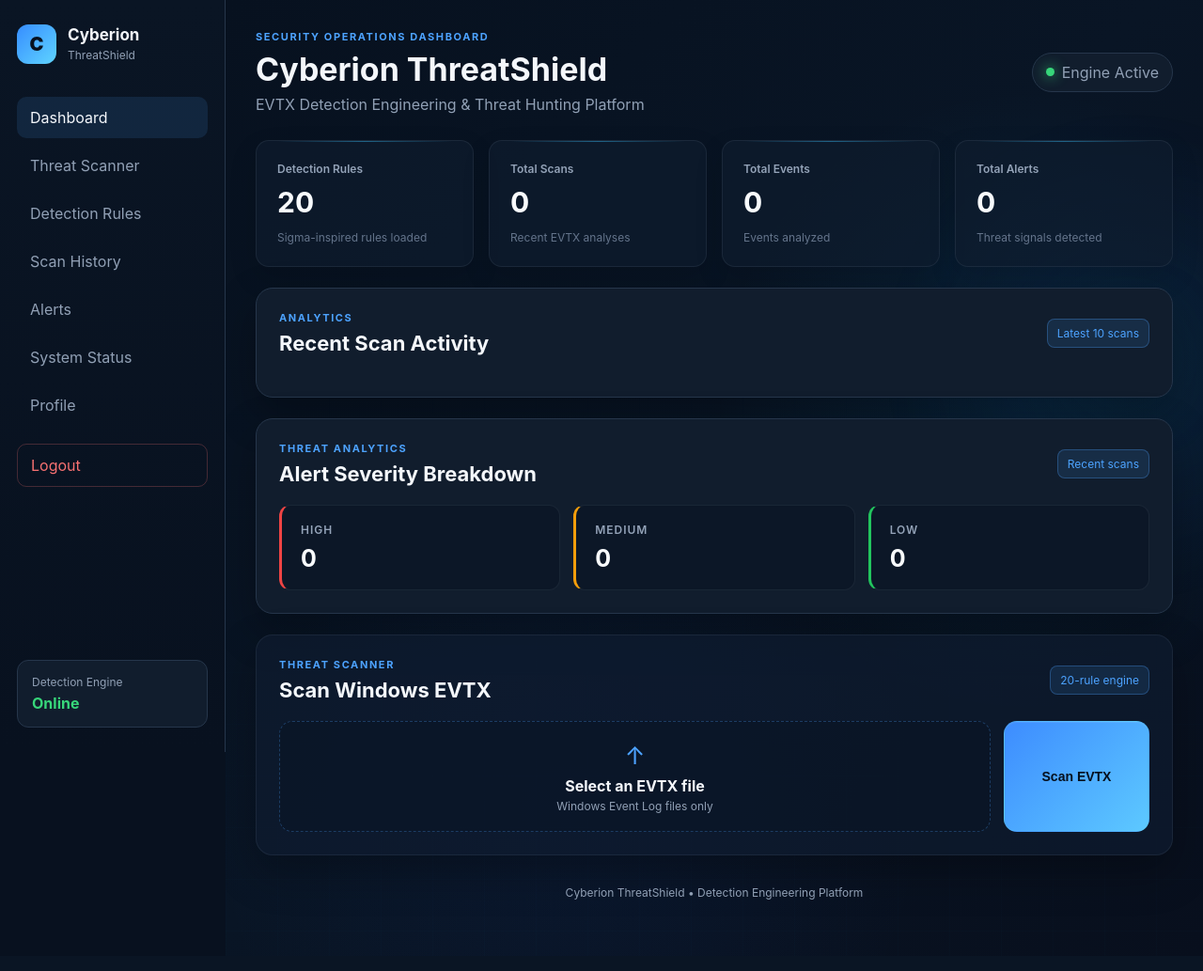
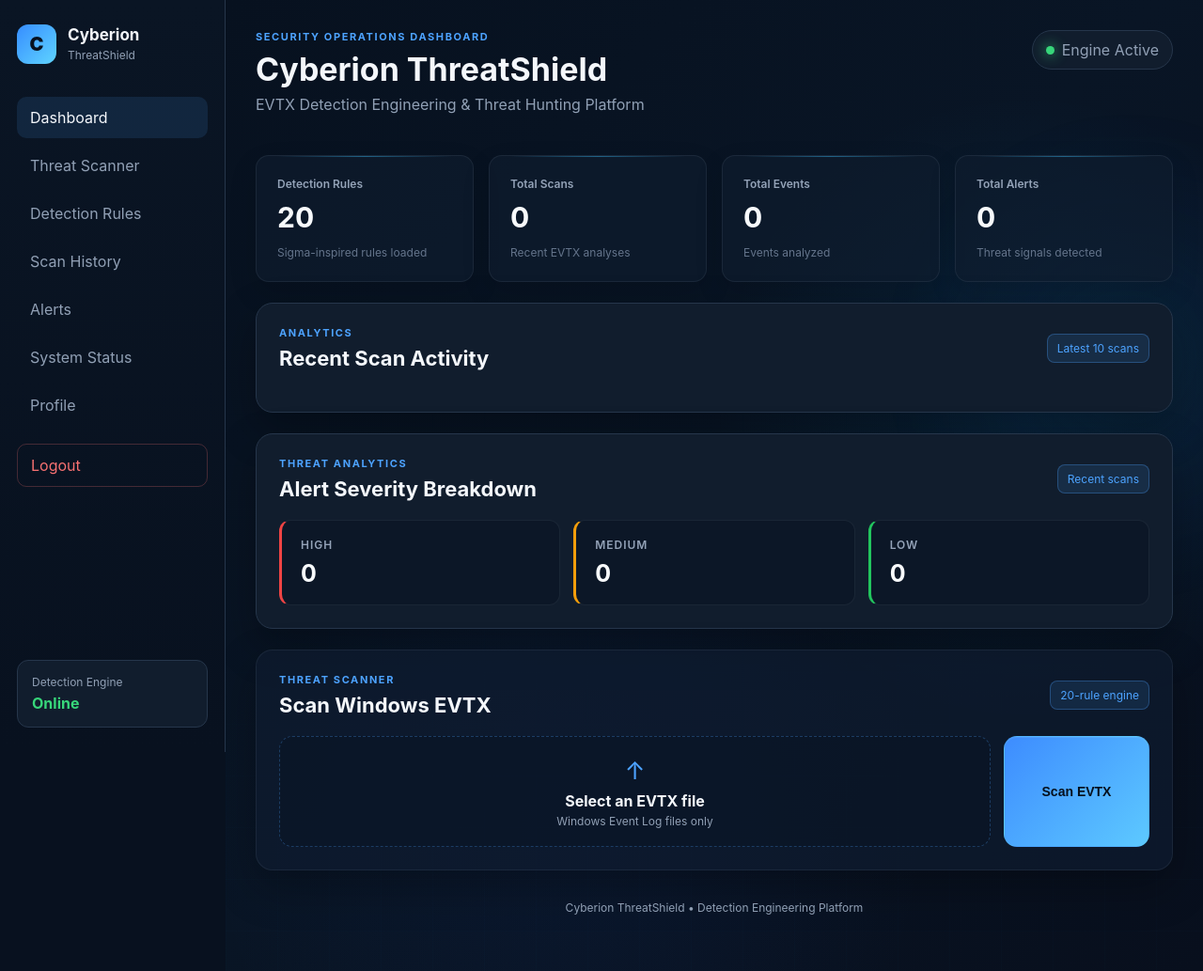
Before and after one commit to dev2606-code/Cyberion-ThreatShield, a Flask app: page / in a window 1280 px wide. Shown: the whole page at 94% size. Before the commit the page ends 957 px from the top, so only its background shows below. Run offline with Flask 3, Linux system fonts and the light colour scheme; the visitor is signed in with stand-in values (Sample User, id 1).

Commit message:
Fix page header layout shift

```diff
--- a/web/static/css/style.css
+++ b/web/static/css/style.css
@@ -3811,3 +3811,15 @@ html {
 body {
     min-height: 100vh;
 }
+/* KEEP ALL PAGE HEADERS SAME HEIGHT */
+
+@media (min-width: 761px) {
+    .topbar {
+        min-height: 105px;
+        align-items: flex-start;
+    }
+
+    .topbar > div:first-child {
+        min-height: 105px;
+    }
+}
```
